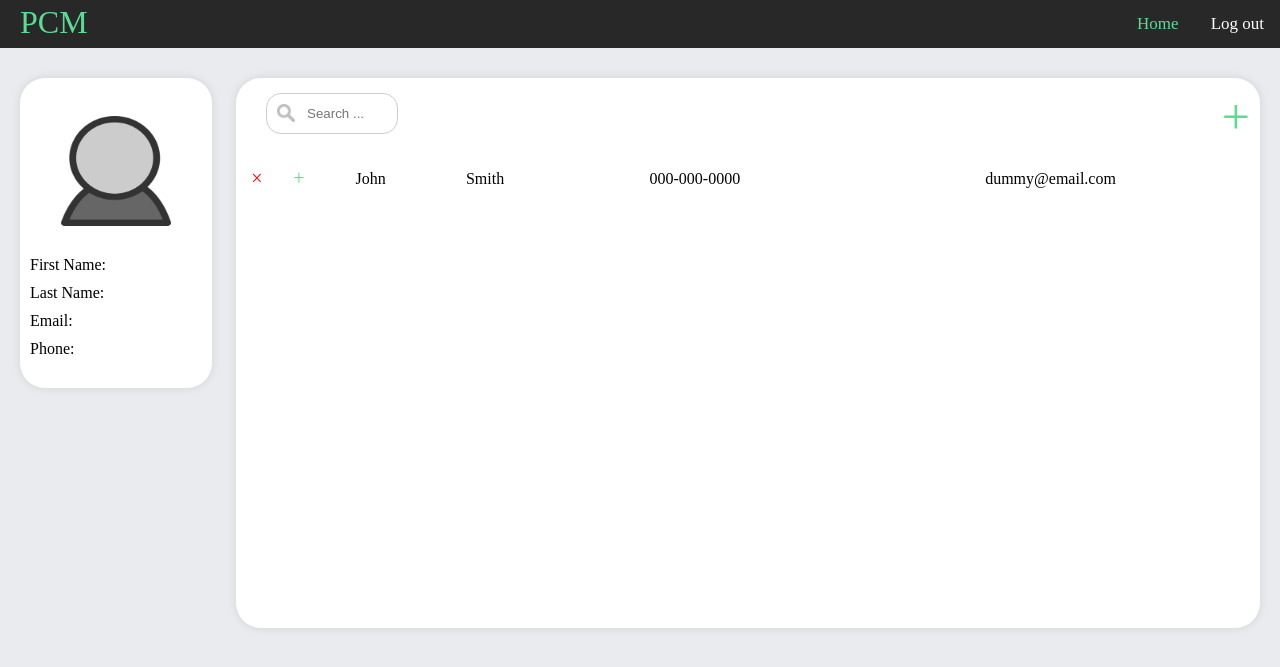
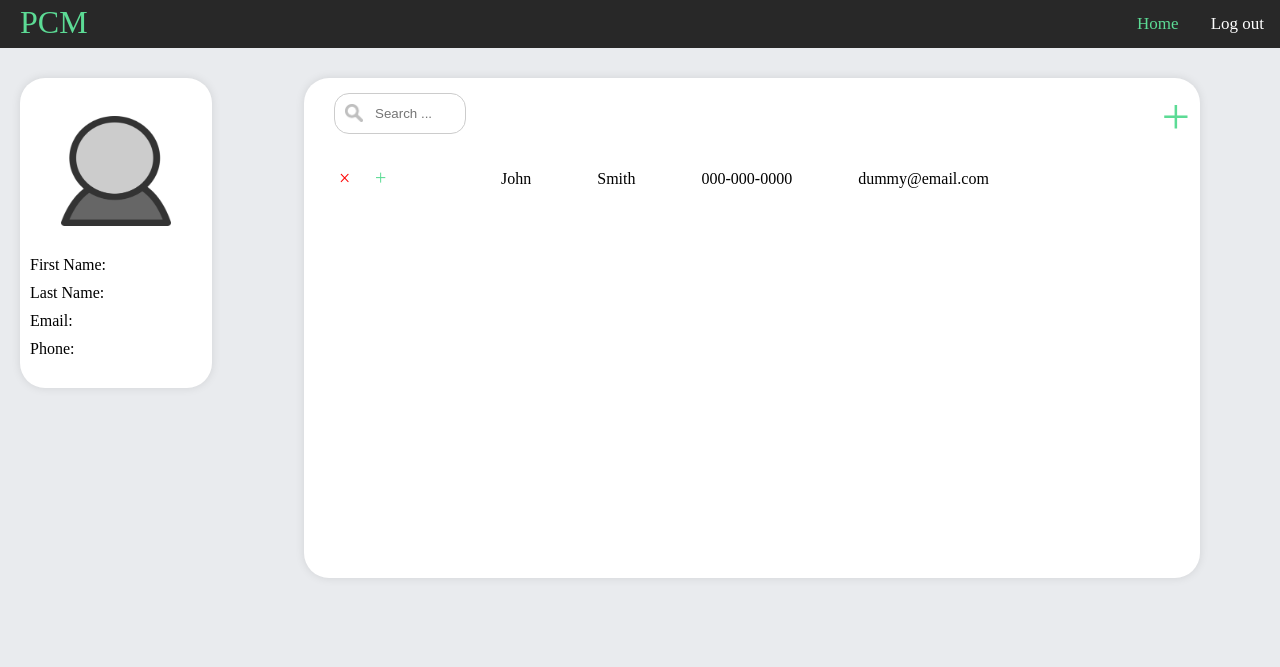
Before and after one commit to EloyGonzalez97/COP4331-Group9-small, a PHP site: page /main/mainpage.html in a window 1280 px wide. Shown: the top 667 px of the page. Run offline with PHP 8.4, Linux system fonts and the light colour scheme; some libraries are stand-ins or nearby versions.

Commit message:
Add files via upload

```diff
--- a/main/mainpage.css
+++ b/main/mainpage.css
@@ -57,10 +57,10 @@ body{
     padding-bottom:30px;
 }
 .contactContainer{
-    width: 80%;
-    height: 550px;
+    width: 70%;
+    height: 500px;
     float: right;
-    margin-right: 20px;
+    margin-right: 80px;
     background-color: #ffff;
     border-radius: 25px;
     border-color: transparent;
@@ -108,6 +108,8 @@ body{
     cursor: pointer;
 }
 .removeContact{
+    margin-left: -30px;
+    float: none;
     font-size: 20px;
     color: red;
 }
@@ -115,6 +117,8 @@ body{
     cursor: pointer;
 }
 .editContact{
+    margin-left: -60px;
+    float: left;
     color: #5cdb95;
     width: 20px;
     font-size: 20px;
@@ -123,6 +127,8 @@ body{
     cursor: pointer;
 }
 .saveContact{
+    margin-left: -60px;
+    float: left;
     width: 20px;
     font-size: 20px;
     color: #5cdb95;
@@ -142,19 +148,21 @@ body{
 .tab{
     padding-top: 10px;
     width: 100%;
-    margin-left: auto;
-    margin-right: auto;
     border-collapse: separate;
     border-spacing:0 10px;
-    overflow: scroll;
+    display: block;
+    height: 80%;
+    overflow: hidden;
 }
 tr{
     width: 100%;
+    display: table-row;
 }
 td{
+    padding-left: 65px;
+    display: table-cell;
     width: auto;
-    text-align: center;
-    white-space: nowrap;
+    white-space: normal;
 
 }
 .modal {
```
